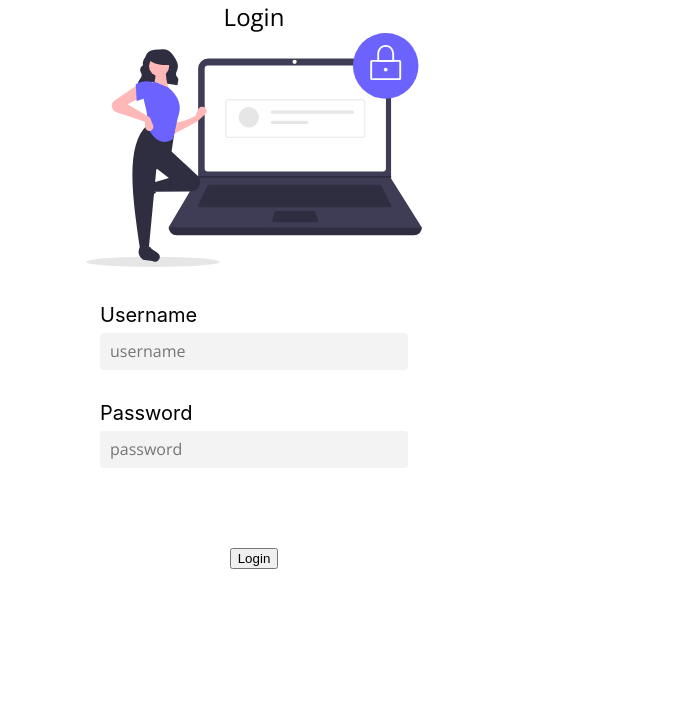
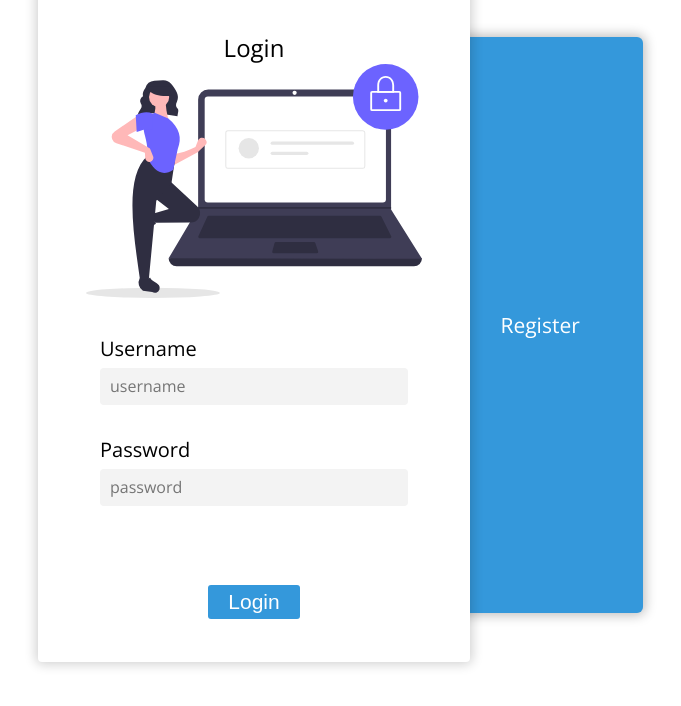
Before and after one commit to DahlGood/YouAuth, a React (Create React App) app in the folder web/: page / in a window 1280 px wide. Shown: the top 706 px of the page, without its empty margins (386-1067 px from the left). Built offline with nearby package versions, Linux system fonts and the light colour scheme.

Commit message:
Added animations and styling
Added left and right side for registration and login page selection with transition animations

```diff
--- a/web/src/App.jsx
+++ b/web/src/App.jsx
@@ -1,14 +1,75 @@
 import React from "react";
 import logo from "./logo.svg";
 import "./App.scss";
-import { Login } from "./components/login/index";
+import { Login, Register } from "./components/login/index";
 
-function App() {
+class App extends React.Component {
+  constructor(props) {
+    super(props);
+    this.state = {
+      isLogginActive: true,
+    };
+  }
+
+  componentDidMount() {
+    //Add .right by default
+    this.rightSide.classList.add("right");
+  }
+
+  changeState() {
+    const { isLogginActive } = this.state;
+
+    if (isLogginActive) {
+      this.rightSide.classList.remove("right");
+      this.rightSide.classList.add("left");
+    } else {
+      this.rightSide.classList.remove("left");
+      this.rightSide.classList.add("right");
+    }
+    this.setState((prevState) => ({
+      isLogginActive: !prevState.isLogginActive,
+    }));
+  }
+
+  render() {
+    const { isLogginActive } = this.state;
+    const current = isLogginActive ? "Register" : "Login";
+    const currentActive = isLogginActive ? "login" : "register";
+    return (
+      <div className="App">
+        <div className="login">
+          <div className="container" ref={(ref) => (this.container = ref)}>
+            {isLogginActive && (
+              <Login containerRef={(ref) => (this.current = ref)} />
+            )}
+            {!isLogginActive && (
+              <Register containerRef={(ref) => (this.current = ref)} />
+            )}
+          </div>
+          <RightSide
+            current={current}
+            currentActive={currentActive}
+            containerRef={(ref) => (this.rightSide = ref)}
+            onClick={this.changeState.bind(this)}
+          />
+        </div>
+      </div>
+    );
+  }
+}
+
+const RightSide = (props) => {
   return (
-    <div className="App">
-      <Login />
+    <div
+      className="right-side"
+      ref={props.containerRef}
+      onClick={props.onClick}
+    >
+      <div className="inner-container">
+        <div className="text">{props.current}</div>
+      </div>
     </div>
   );
-}
+};
 
 export default App;
--- a/web/src/App.scss
+++ b/web/src/App.scss
@@ -2,6 +2,10 @@
 @import url("https://fonts.googleapis.com/css2?family=Open+Sans&family=Roboto&display=swap");
 .App {
   text-align: center;
+  display: flex;
+  justify-content: center;
+  align-items: center;
+  font-family: "Open Sans", sans-serif;
 }
 
 .App-logo {
@@ -38,3 +42,87 @@
     transform: rotate(360deg);
   }
 }
+
+//Login Main Container
+.login {
+  width: 27em;
+  height: 40em;
+  //min-height: 44em;
+  display: flex;
+  justify-content: center;
+  align-items: center;
+  margin-top: 5px;
+  position: relative;
+  z-index: 99;
+  .container {
+    display: flex;
+    justify-content: center;
+    align-items: center;
+    background-color: #fff;
+    box-shadow: 0px 0px 12px 2px rgba(15, 15, 15, 0.2);
+    border-radius: 4px;
+    position: relative;
+    z-index: 99;
+    width: 100%;
+    height: 100%;
+    z-index: 99;
+    padding: 17px 10px;
+    //transition: transform 200ms ease-in-out;
+  }
+  .right-side {
+    display: flex;
+    flex-direction: column;
+    justify-content: center;
+    height: 90%;
+    background-color: #3498db;
+    width: 100%;
+    position: absolute;
+    right: -34%;
+    border-radius: 6px;
+    z-index: 1;
+    transition: all 400ms ease-in-out;
+    cursor: pointer;
+    box-shadow: 0px 0px 12px 2px rgba(15, 15, 15, 0.281);
+
+    &.right {
+      right: -40%;
+      align-items: flex-end;
+      &:hover {
+        right: -45%;
+      }
+    }
+    &.left {
+      right: 40%;
+      align-items: flex-start;
+      &:hover {
+        right: 45%;
+      }
+    }
+
+    .text {
+      font-size: 21px;
+      font-weight: 500;
+      color: #fff;
+      margin-right: 3em;
+      margin-left: 3em;
+    }
+  }
+}
+
+//Button
+.btn {
+  font-size: 21px;
+  padding: 5px 20px;
+  border: 0;
+  background-color: #3498db;
+  color: #fff;
+  border-radius: 3px;
+  transition: all 250ms ease-in-out;
+  cursor: pointer;
+  &:hover {
+    background-color: #2386c8;
+  }
+  &:focus {
+    outline: none;
+  }
+}
```
